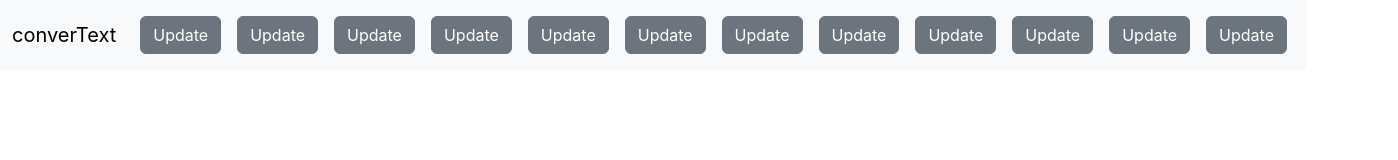
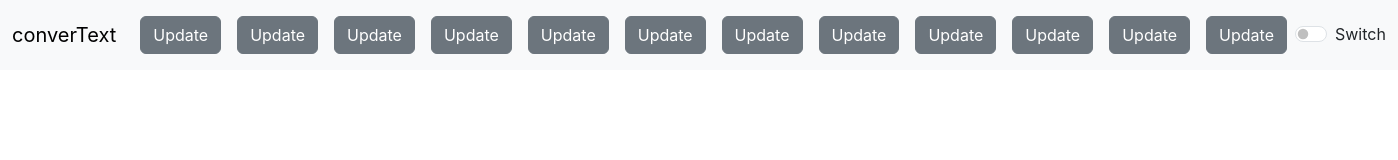
Before and after one commit to sahil0286/convertext, a React (Create React App) app: page / in a window 1280 px wide. Shown: the top 160 px of the page, 1398 px wide, since content can reach past the window. Built offline with nearby package versions, Linux system fonts and the light colour scheme.

Commit message:
Switch adding

```diff
--- a/src/components/Navbar.js
+++ b/src/components/Navbar.js
@@ -61,6 +61,10 @@
                             <button type="button" className="btn btn-secondary">{props.sbTitle12}</button></a>
                         </li>
                     </ul>
+                    <div className="form-check form-switch">
+                        <input className="form-check-input" type="checkbox" role="switch" id="flexSwitchCheckDefault"/>
+                        <label className="form-check-label" for="flexSwitchCheckDefault">Switch</label>
+                    </div>
                 </div>
             </div>
         </nav>
```
